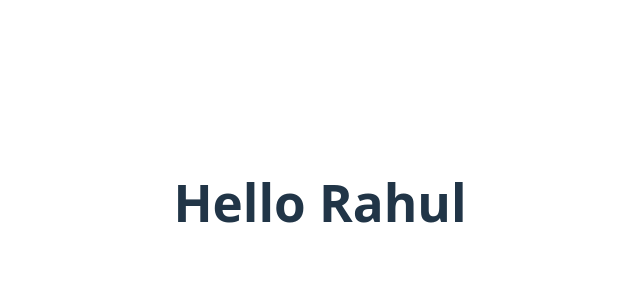
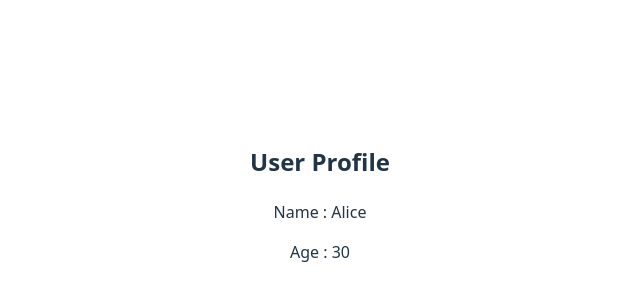
Before and after one commit to rahulvenkat207/reactJS, a React (Vite) app in the folder funda/: page / in a window 1280 px wide. Shown: the part 198-498 px from the top of the page, without its empty margins (320-960 px from the left). Built offline with nearby package versions, Linux system fonts and the light colour scheme.

Commit message:
passing and accessing props

```diff
--- a/funda/src/App.jsx
+++ b/funda/src/App.jsx
@@ -1,12 +1,9 @@
-import { useState } from 'react'
-import reactLogo from './assets/react.svg'
-import viteLogo from '/vite.svg'
 import './App.css'
 
-import GreetingCard from './tutorials/02-react-components/GreetingCard'
+import { UserProfile } from './tutorials/03-react-props/UserProfile'
 function App() {
   return(
-  <GreetingCard name= "Rahul"/>
+  <UserProfile />
 
   )
 }
--- /dev/null
+++ b/funda/src/tutorials/03-react-props/UserProfile.jsx
@@ -0,0 +1,30 @@
+import React from 'react';
+
+//passing prop and accessing prop
+//parent component
+export const UserProfile = () => {
+  return (
+    <div>
+        <UserList
+            name = "Alice"
+            age = {30}
+            isVerified = {true}
+        />
+
+
+    </div>
+  )
+}
+
+//children component
+const UserList = (props) => {
+  return (
+     <div>
+        <h2>User Profile</h2>
+        <p>Name  : {props.name}</p>
+        <p>Age : {props.age}</p>
+     </div>
+  )
+}
+
+export default UserList
```
